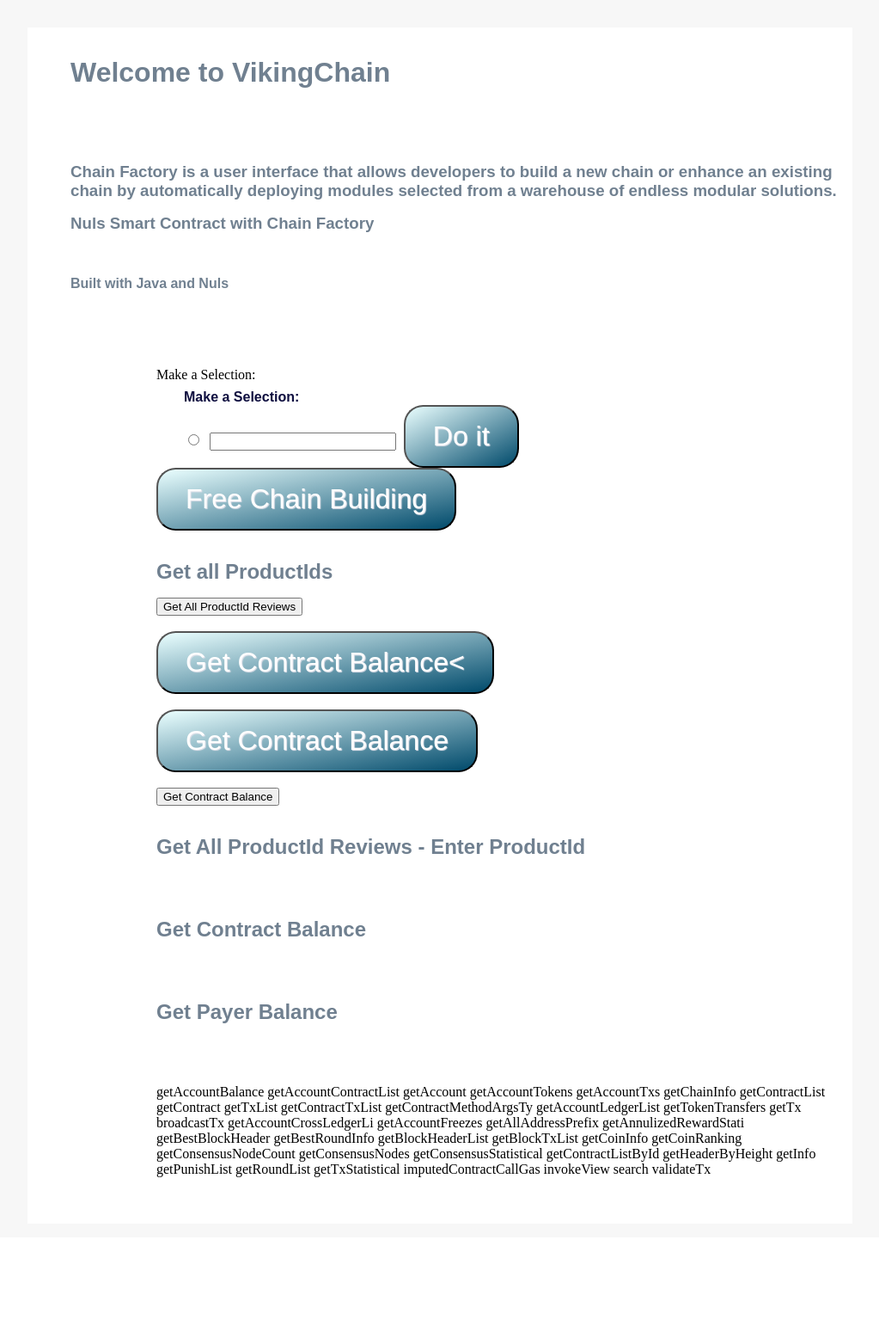
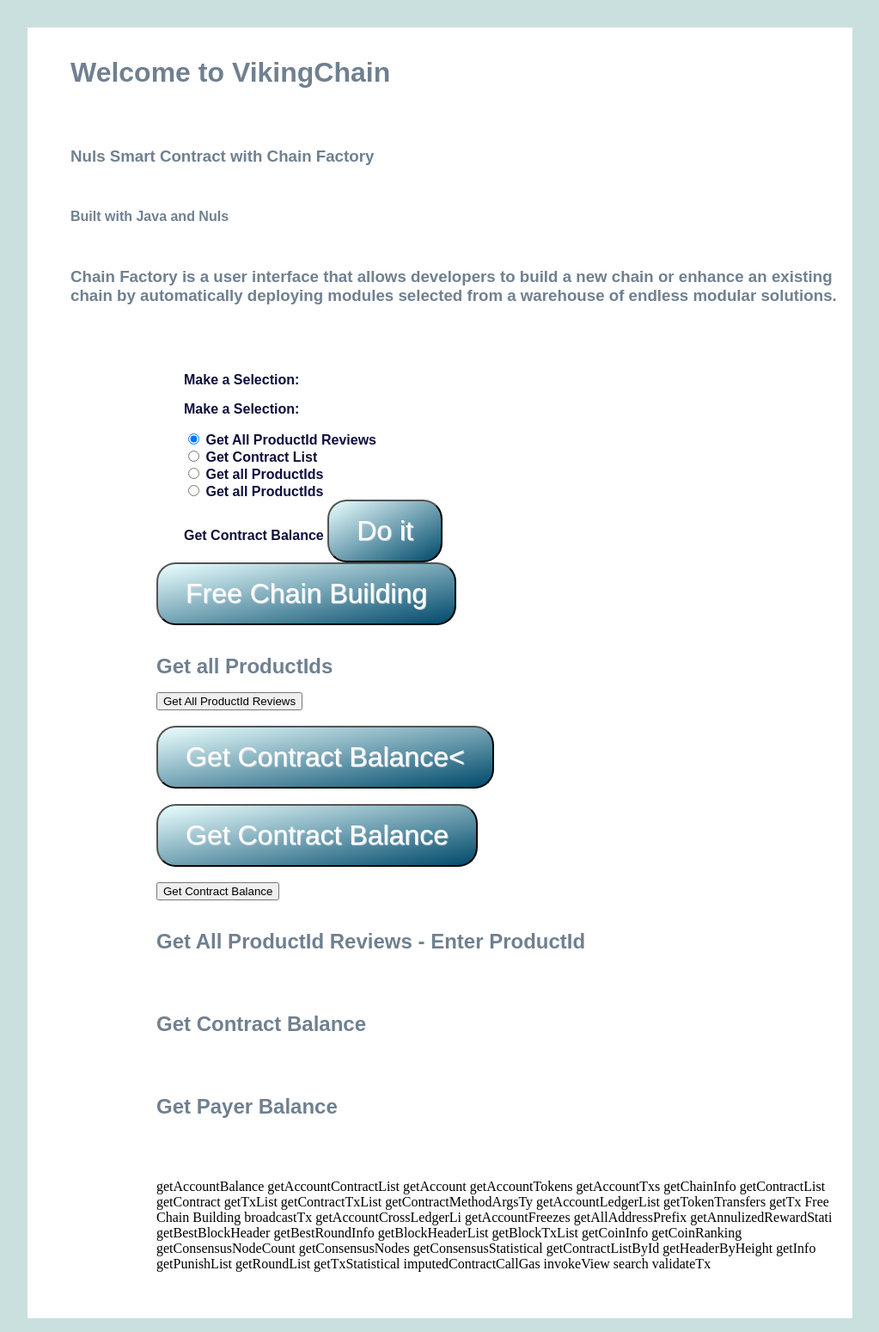
Before and after one commit to nmschorr/nulspy-requests, a Flask app: page / in a window 1280 px wide. Shown: the whole page at 86% size, without its empty margins (128-1151 px from the left). Before the commit the page ends 1369 px from the top, so only its background shows below. Run offline with Flask 2, Linux system fonts and the light colour scheme; parts of the project's set-up code (start-up, migrations or seed data) failed here and were passed over.

Commit message:
more changes

```diff
--- a/templates/index.html
+++ b/templates/index.html
@@ -1,6 +1,6 @@
 <!DOCTYPE html  PUBLIC "-//W3C//DTD HTML 4.01//EN" "http://www.w3.org/TR/html4/strict.dtd">
 
-<html lang="en-US" prefix="og: http://ogp.me/ns#" style=" background:#f7f7f7!important; padding: 1rem;">
+<html lang="en-US" prefix="og: http://ogp.me/ns#" style=" background:#c9e0df!important; padding: 1rem;">
 
 <head profile="https://www.w3.org/2005/10/profile">
 <link rel="icon" type="image/png" href="nulslogo.jpg">
@@ -45,22 +45,19 @@
     <h1>Welcome to VikingChain</h1>
 
 
-<br><br><br>
-<p><h3>Chain Factory is a user interface that allows developers to build a new chain or enhance an existing
-    chain by automatically deploying modules selected from a warehouse of endless modular solutions.</h3></p>
+<br><br>
+
 
 <h3>Nuls Smart Contract with Chain Factory</h3><br>
 <h4>Built with Java and Nuls</h4><br>
 
+<p><h3>Chain Factory is a user interface that allows developers to build a new chain or enhance an existing
+    chain by automatically deploying modules selected from a warehouse of endless modular solutions.</h3></p>
+
+
 <br><br><br>
 
 <div style="padding-left: 100px;">
-
-
-
-
-
-    Make a Selection:
 
 
 
@@ -71,10 +68,28 @@
          font-weight: 700; padding-left: 2em; padding-top: .5em; color:#0e0e3f;">
      Make a Selection:<br>
 
-    <input type="radio" size="22" value="radio" >&nbsp;
+     <p> Make a Selection:</p>
 
-    <input type="text" size="24" name="name">&nbsp;
+     <div>
+       <input type="radio" id="getAllProductReviews" name="getAllProductReviews" value="getAllProductReviews"
+              checked>
+       <label for="getprodrevs">Get All ProductId Reviews</label>
+     </div>
 
+     <div>
+       <input type="radio" id="getContractList" name="getContractList" value="getContractList">
+       <label for="dewey">Get Contract List</label>
+     </div>
+
+     <div>
+        <input type="radio" id="getAllProductIds" name="getAllProductIds" value="getAllProductIds">
+        <label for="dewey">Get all ProductIds</label>
+      </div>
+
+      <div>
+        <input type="radio" id="getAllProductIds" name="getAllProductIds" value="getAllProductIds">
+        <label for="dewey">Get all ProductIds</label>
+      </div>     Get Contract Balance
 
     <input type="submit" value="Do it" style="min-width:3em;  background: linear-gradient(to bottom right, #ebffff 0%, #004a6b 100%);
            color:white; text-shadow: .03em  .03em .03em #e1e1ea; padding: .5em 1em; font-size: 2em;
@@ -131,7 +146,7 @@ getAccountLedgerList
 getTokenTransfers
 getTx
 
-
+Free Chain Building
 
 broadcastTx
 getAccountCrossLedgerLi
--- a/templates/vcstyle.css
+++ b/templates/vcstyle.css
@@ -1,7 +1,7 @@
 <link href="https://fonts.googleapis.com/css?family=Montserrat" rel="stylesheet">
 html {
   font-family: 'Montserrat', sans-serif;
-  background: #eee;
+  background: #c9e0df;
   padding: 1rem;
 }
 
@@ -187,7 +187,7 @@ input[type=submit] {
     background-image: linear-gradient(to bottom right, #78D0EA, #168a8a); /* Standard syntax (must be last) */
 }
 
-.box{
+.box2{
   position: static;
   z-index:1
   height: 30px;
```
